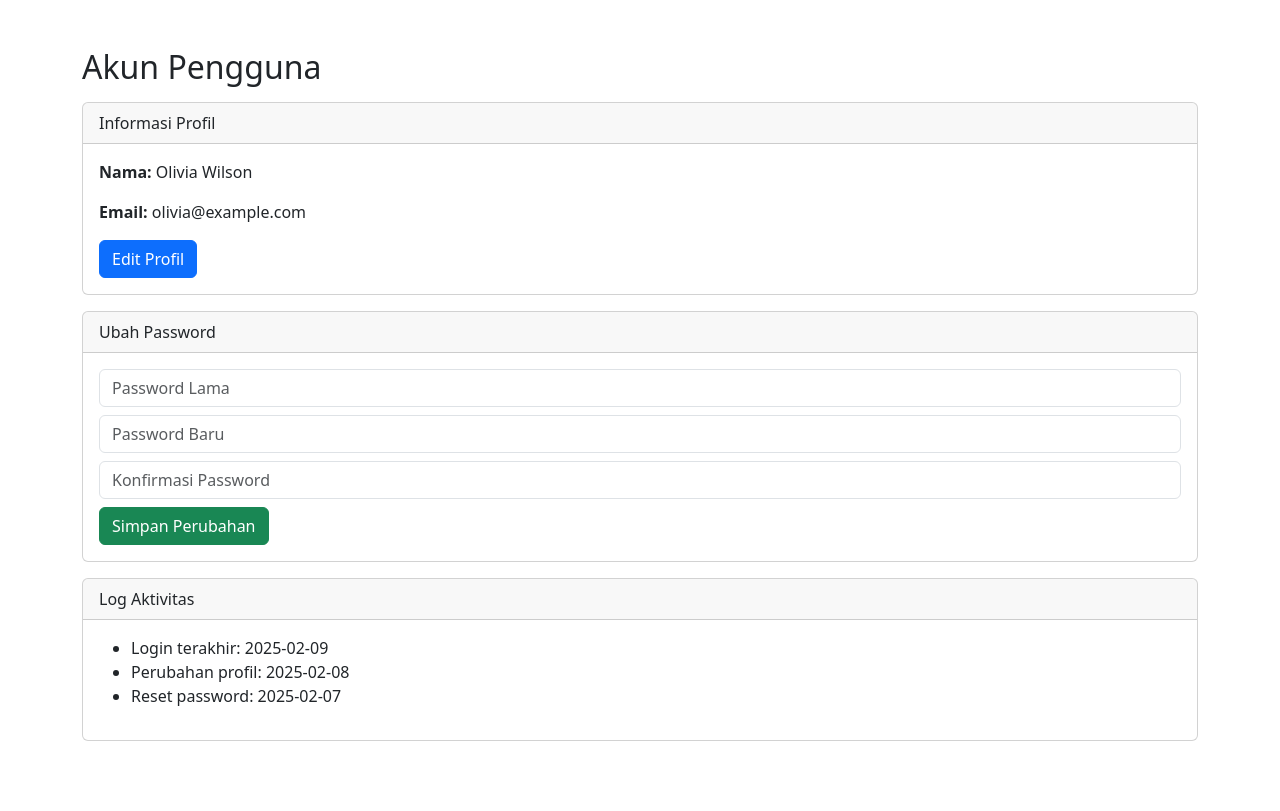
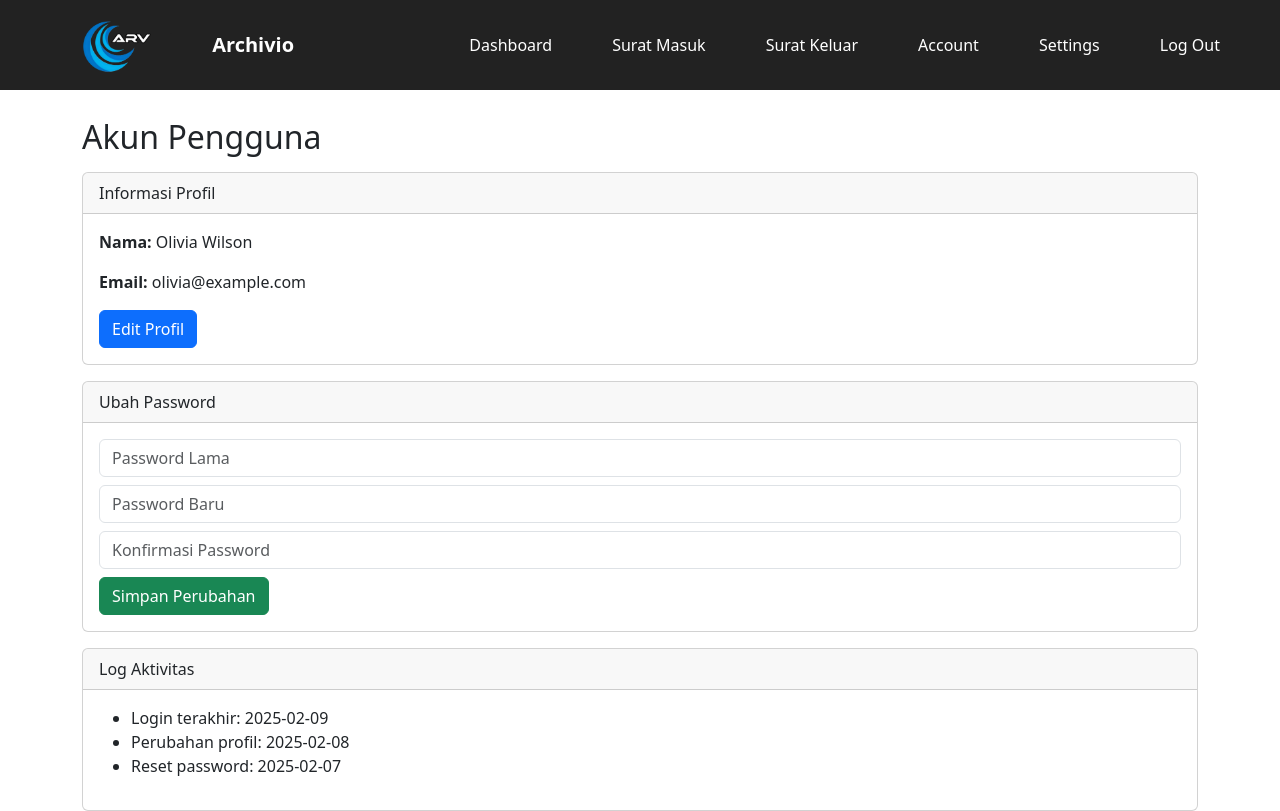
Before and after one commit to ElizaDeani/arsip_surat, a plain HTML site: page account.html in a window 1280 px wide. Drawn offline with nearby package versions, Linux system fonts and the light colour scheme.

Commit message:
memperbarui surat_keluar.hmlt, sura_masuk.html, account.html

```diff
--- a/account.html
+++ b/account.html
@@ -5,6 +5,67 @@
     <meta name="viewport" content="width=device-width, initial-scale=1.0">
     <title>Account</title>
     <link href="https://cdn.jsdelivr.net/npm/bootstrap@5.3.0/dist/css/bootstrap.min.css" rel="stylesheet">
+    <style>
+        .navbar {
+    display: flex;
+    align-items: center;
+    justify-content: space-between;
+    background-color: #222; /* Warna background navbar */
+    padding: 15px 30px;
+    position: fixed; /* Navbar tetap di atas */
+    width: 100%;
+    top: 0;
+    left: 0;
+    z-index: 1000;
+}
+
+/* Styling untuk Logo */
+.navbar .logo {
+    display: flex;
+    align-items: center;
+}
+
+.navbar .logo img {
+    height: 60px; /* Ukuran logo */
+    margin-right: 10px;
+}
+
+.navbar .logo span {
+    font-size: 20px;
+    color: white;
+    font-weight: bold;
+}
+
+/* Styling untuk Menu */
+.navbar .menu {
+    list-style: none;
+    display: flex;
+    padding: 0;
+    margin: 0;
+}
+
+.navbar .menu li {
+    margin: 0 15px;
+}
+
+.navbar .menu li a {
+    color: white;
+    text-decoration: none;
+    font-size: 16px;
+    padding: 10px 15px;
+    transition: 0.3s;
+}
+
+.navbar .menu li a:hover {
+    background-color: #007bff;
+    border-radius: 5px;
+}
+
+/* Memberikan ruang agar konten tidak tertutup navbar */
+body {
+    padding-top: 70px; /* Sesuaikan dengan tinggi navbar */
+}
+    </style>
     <script defer>
         document.addEventListener("DOMContentLoaded", function () {
             document.getElementById("editProfileBtn").addEventListener("click", function() {
@@ -49,6 +110,20 @@
     </script>
 </head>
 <body>
+    <nav class="navbar">
+        <div class="logo">
+            <img src="logoo.PNG">
+            <span>Archivio</span>
+        </div>
+        <ul class="menu">
+            <li><a href="index.html">Dashboard</a></li>
+            <li><a href="surat_masuk.html">Surat Masuk</a></li>
+            <li><a href="surat_keluar.html">Surat Keluar</a></li>
+            <li><a href="account.html">Account</a></li>
+            <li><a href="pengaturan.html">Settings</a></li>
+            <li><a href="login.html">Log Out</a></li>
+        </ul>
+    </nav>
     <div class="container mt-5">
         <h2>Akun Pengguna</h2>
 
```
Also changed, not shown: surat_keluar.html (+29 -8 lines), surat_masuk.html (+29 -9 lines).
